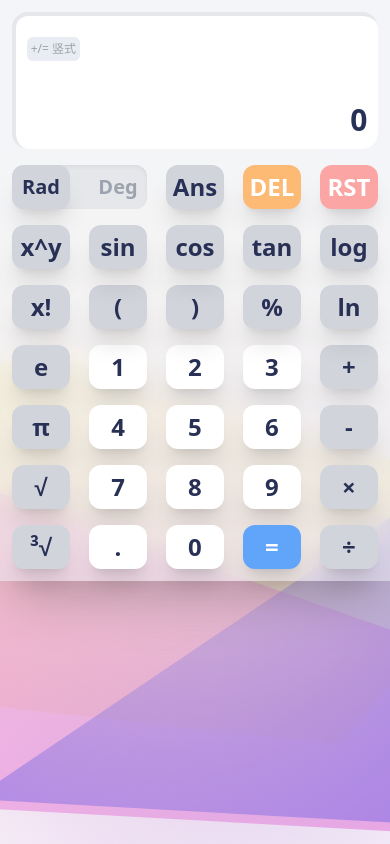
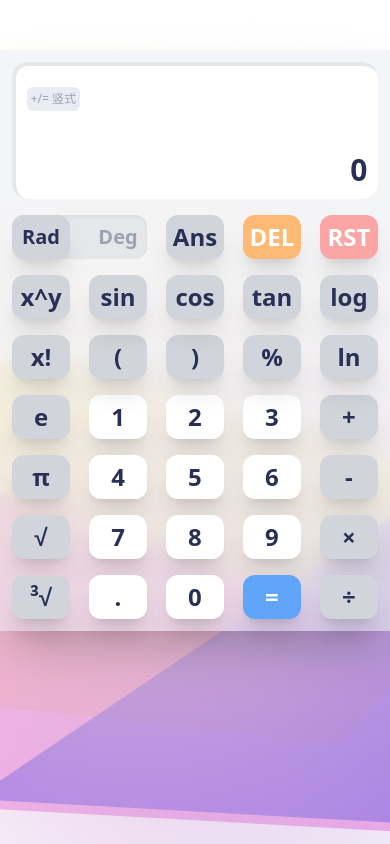
Before and after one commit to Dandelion-F/Calculator, a Vue app: page / in a window 390 px wide. Built offline with nearby package versions, Linux system fonts and the light colour scheme.

Commit message:
fix: change counter style

```diff
--- a/src/components/Counter/counter.vue
+++ b/src/components/Counter/counter.vue
@@ -12,7 +12,7 @@ import Operation from './Operation/operation.vue';
 
 <style lang="postcss" scoped>
 .counter {
-  @apply container relative z-[2] h-[fit-content] w-full bg-[#EAECF3]/50 p-[3%] shadow-2xl backdrop-blur-md
-  sm:mt-20 sm:w-[60%] sm:rounded-xl mb-8;
+  @apply container relative z-[2] h-[fit-content] w-full bg-[#EAECF3]/50 p-[3%] shadow-2xl backdrop-blur-md mt-[50px]
+  sm:mt-16 sm:w-[60%] sm:rounded-xl mb-5;
 }
 </style>
```
